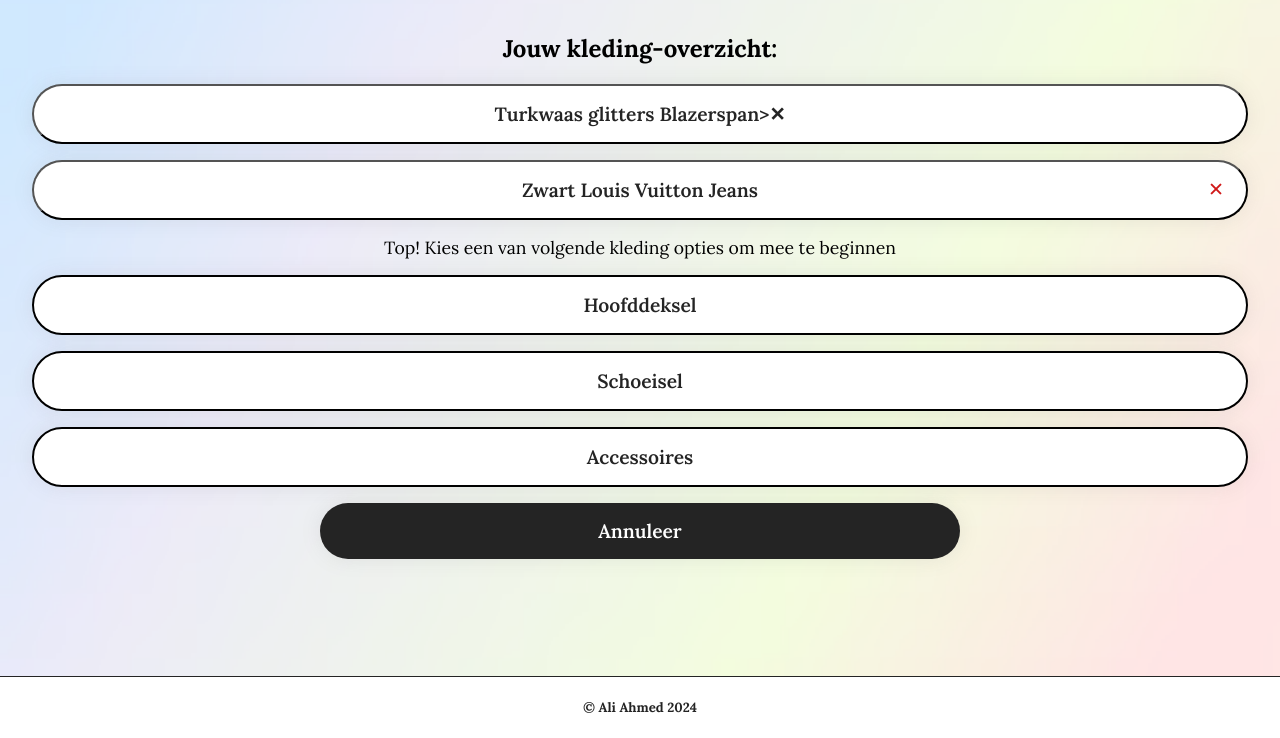
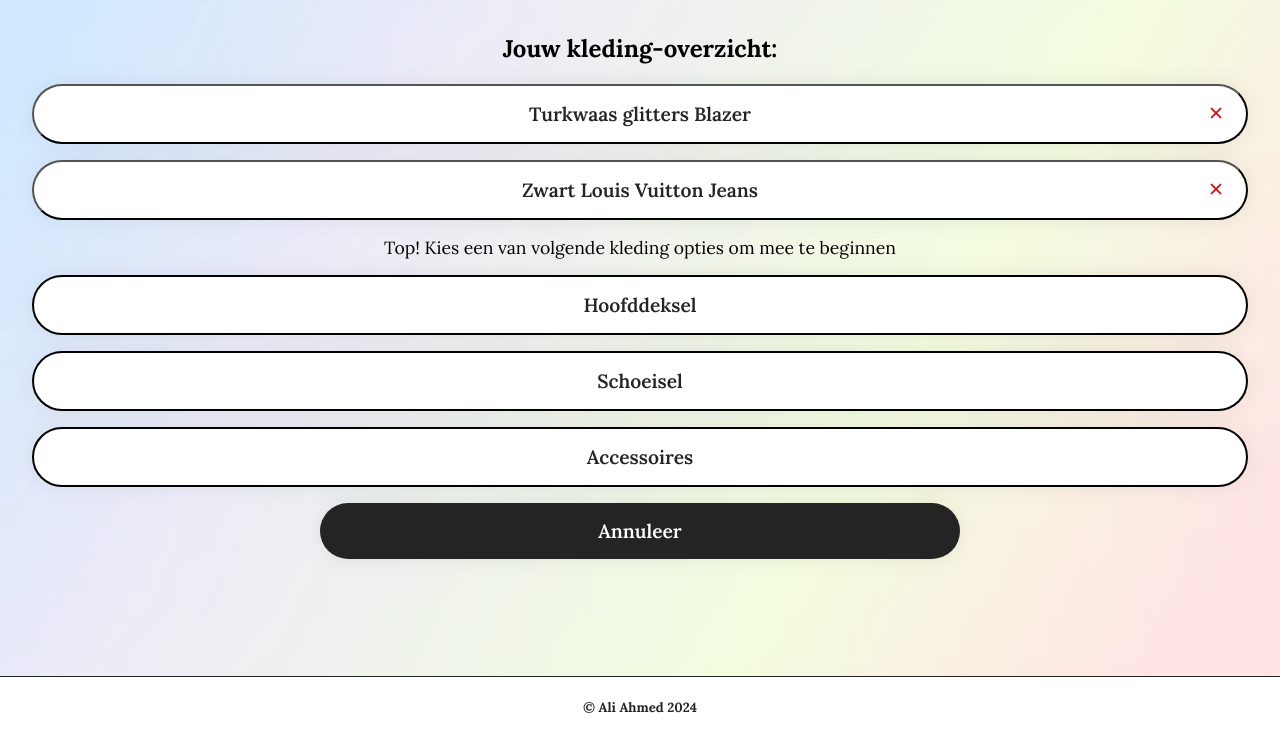
Before and after one commit to AliAhmed205/HumanCenteredDesign, a plain HTML site: page prototype/part-4-true.html in a window 1280 px wide. Shown: the part 62-800 px from the top of the page. Drawn offline with Linux system fonts and the light colour scheme.

Commit message:
Typo in one of the routes!

```diff
--- a/prototype/part-4-true.html
+++ b/prototype/part-4-true.html
@@ -18,7 +18,7 @@
   <section class="overzicht">
     <h2 aria-hidden="true">Jouw kleding-overzicht:</h2>
       <ul>
-        <li><button type="button" class="addedClothing1">Turkwaas glitters Blazerspan>&#x2715;</span></button></li>
+        <li><button type="button" class="addedClothing1">Turkwaas glitters Blazer<span>&#x2715;</span></button></li>
         <li><button type="button" class="addedClothing2true">Zwart Louis Vuitton Jeans<span>&#x2715;</span></button></li>
       </ul>
   </section>
```
